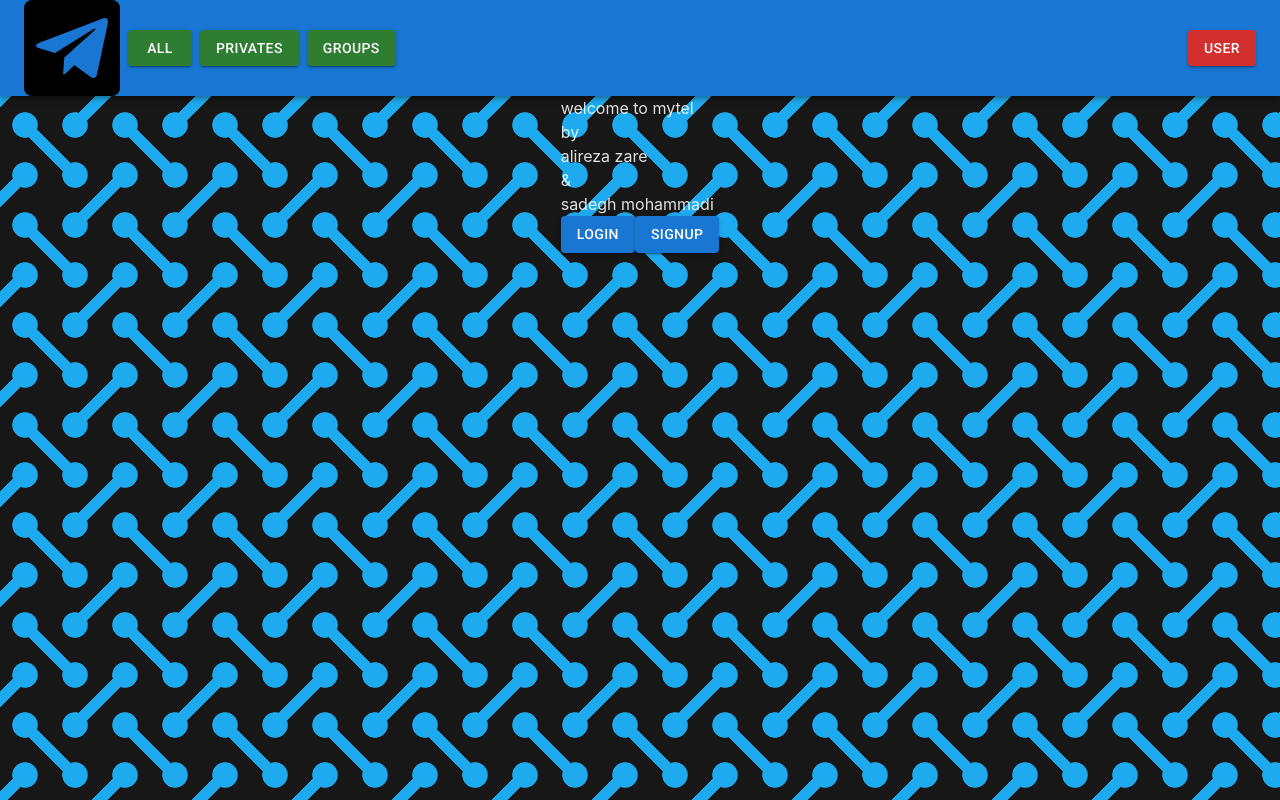
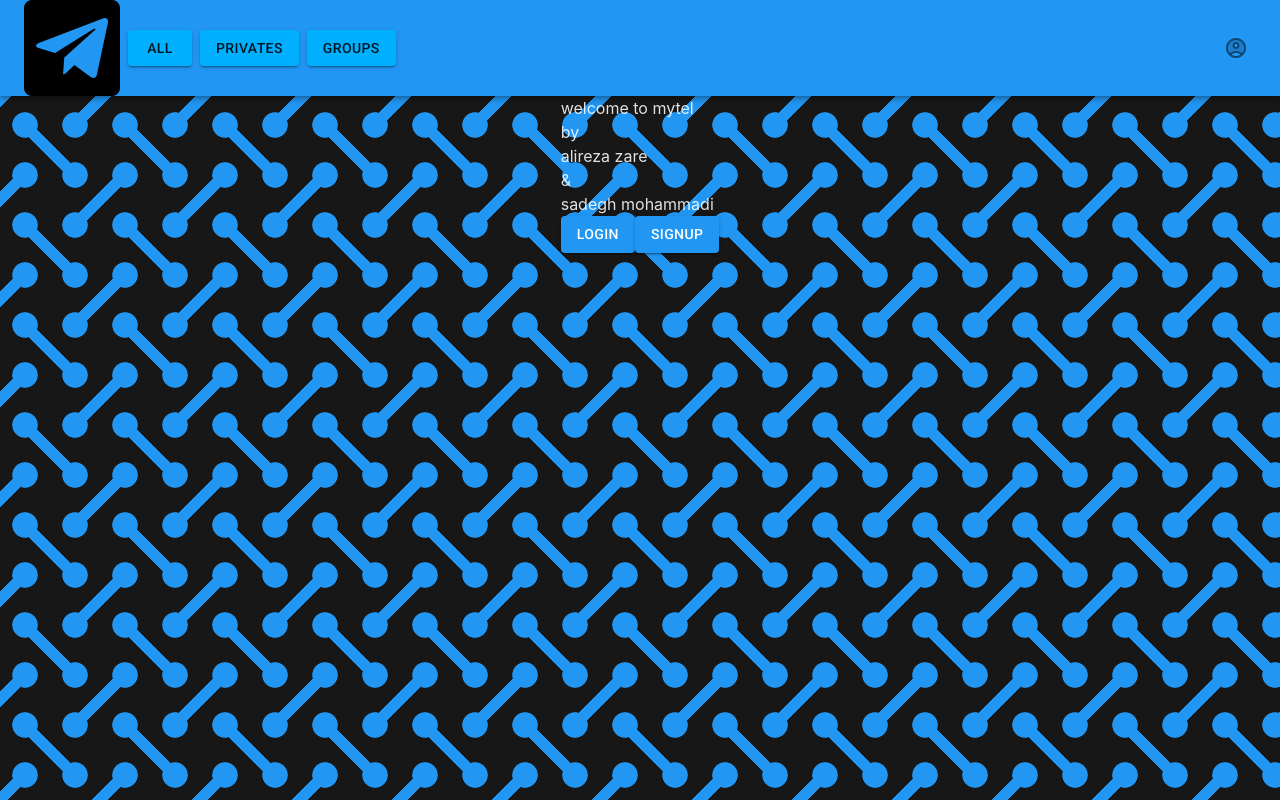
Before and after one commit to azare242/TelegramClone, a React (Vite) app in the folder frontend/: page / in a window 1280 px wide. Built offline with nearby package versions, Linux system fonts and the light colour scheme.

Commit message:
feat: theme

```diff
--- a/frontend/src/App.tsx
+++ b/frontend/src/App.tsx
@@ -1,13 +1,16 @@
 import Navbar from "./Components/Navigation/Navbar";
 import AppRoutes from "./Config/Routes/AppRoutes";
-
+import { ThemeProvider } from "@emotion/react";
+import { theme } from "./Theme/Theme";
 function App() {
 
   return (
+    <ThemeProvider theme={theme}>
     <>
       <Navbar/>
       <AppRoutes/>
     </>
+    </ThemeProvider>
   );
 
 }
--- a/frontend/src/Components/Navigation/NavItem.tsx
+++ b/frontend/src/Components/Navigation/NavItem.tsx
@@ -8,7 +8,7 @@
   return (
     <>
     <Link to={path}>
-        <Button variant={`contained`} color={`success`}>
+        <Button variant={`contained`} color={`secondary`}>
             {name}
         </Button>
     </Link>
--- a/frontend/src/Components/Navigation/Navbar.tsx
+++ b/frontend/src/Components/Navigation/Navbar.tsx
@@ -1,7 +1,8 @@
-import { AppBar, Button, Toolbar, Typography } from "@mui/material"
+import { AppBar, Button, IconButton, Toolbar, Typography } from "@mui/material"
 import NavItem from "./NavItem"
 import { Link } from "react-router-dom"
 import TEL from '../../assets/icons8-telegram-96.png'
+import AccountCircleTwoToneIcon from '@mui/icons-material/AccountCircleTwoTone';
 const Navbar = () => {
   return (
     <>
@@ -14,7 +15,9 @@
                 <NavItem path="/a/" name="All"/>
                 <NavItem path="/b/c" name="Privates"/>
                 <NavItem path="/d/c" name="Groups"/>
-                <Button variant={`contained`} color={`error`} sx={{marginLeft: "auto"}}>USER</Button>
+                <IconButton sx={{marginLeft: "auto"}}>
+                  <AccountCircleTwoToneIcon />
+                </IconButton>
             </Toolbar>
         </AppBar>
     </>
--- /dev/null
+++ b/frontend/src/Theme/Theme.ts
@@ -0,0 +1,10 @@
+import { createTheme } from "@mui/material"
+import { blue, lightBlue } from "@mui/material/colors"
+
+
+export const theme = createTheme({
+    palette: {
+        primary: blue,
+        secondary: lightBlue,
+    },
+})
--- a/frontend/src/index.css
+++ b/frontend/src/index.css
@@ -27,7 +27,7 @@
   height: 100%;
   /* Add your background pattern here */
   --s: 50px; /* control the size */
-  --c1: #1eaaee;
+  --c1: #2196f3;
   --c2: #171717;
 
   --c: #0000 71%, var(--c1) 0 79%, #0000 0;
```
